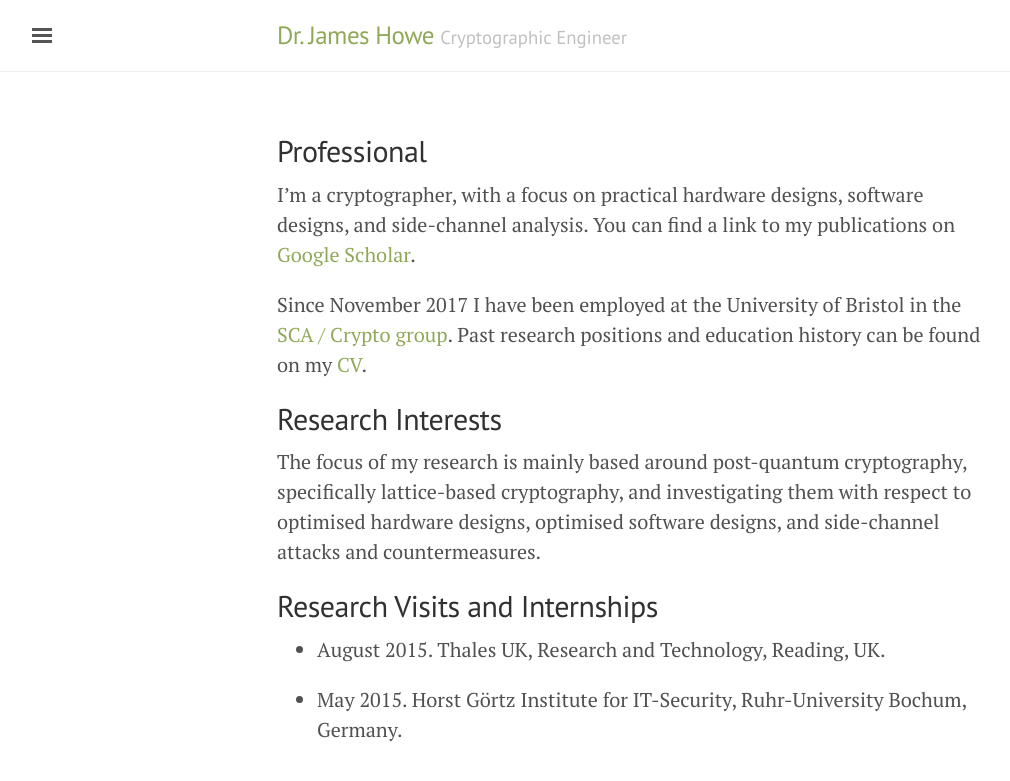
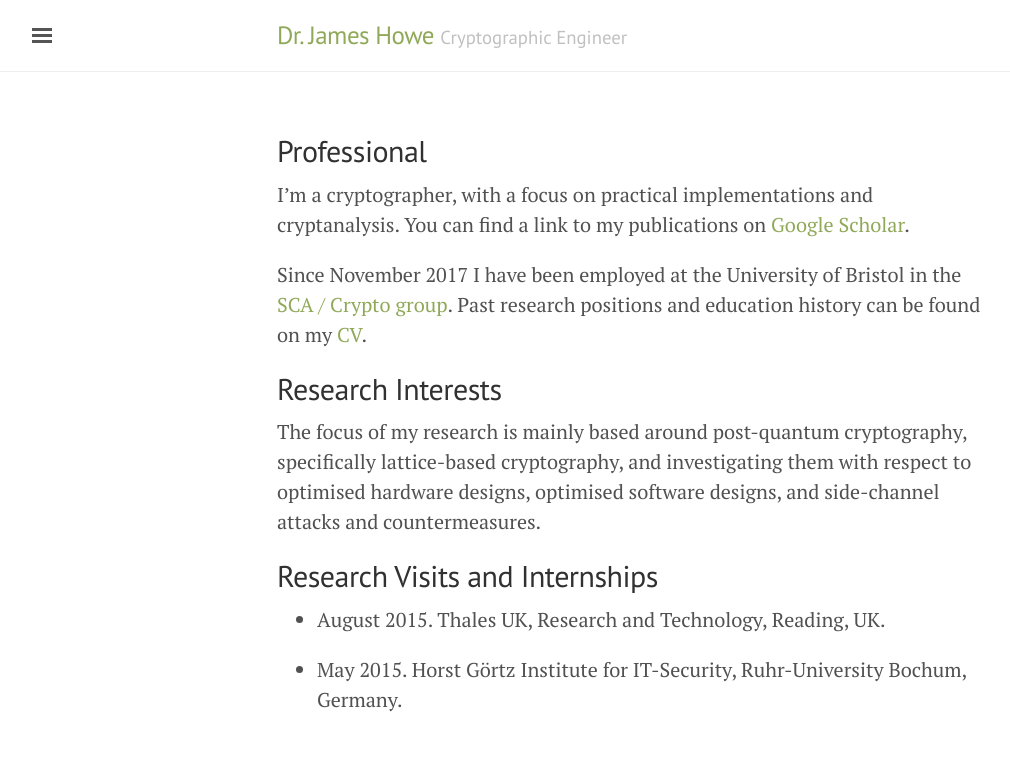
Before and after one commit to jameshoweee/jameshoweee.github.io, a Jekyll site: the page built from index.md, in a window 1280 px wide. Shown: the top 781 px of the page, without its empty margins (3-1013 px from the left). Built offline with Jekyll 4.4.1, drawn with Linux system fonts in a browser that asks for light colours.

Commit message:
Update index.md

```diff
--- a/index.md
+++ b/index.md
@@ -5,7 +5,7 @@ title: Home
 
 ## Professional
 
-I'm a cryptographer, with a focus on practical hardware designs, software designs, and side-channel analysis.
+I'm a cryptographer, with a focus on practical implementations and cryptanalysis.
 You can find a link to my publications on [Google Scholar](https://scholar.google.co.uk/citations?user=LItUNn4AAAAJ&hl=en).
 
 Since November 2017 I have been employed at the University of Bristol in the [SCA / Crypto group](http://www.bristol-sca.com). Past research positions and education history can be found on my [CV](files/CV.pdf).
```
